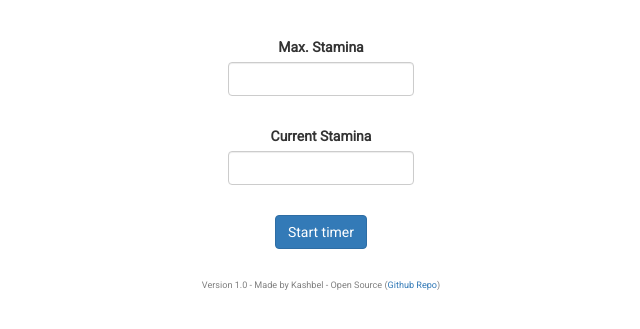
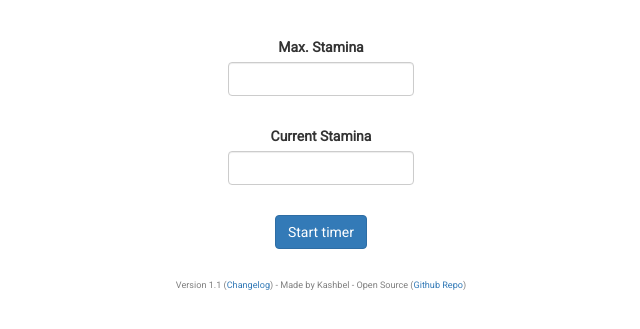
Before and after one commit to optcutils/optcutils, a website: page stamina/index.html in a window 1280 px wide. Shown: the part 63-392 px from the top of the page, without its empty margins (319-959 px from the left). Drawn offline with nearby package versions, Linux system fonts and the light colour scheme.

Commit message:
Fixed version in the stamina page and added changelog link

```diff
--- a/stamina/index.html
+++ b/stamina/index.html
@@ -42,7 +42,7 @@
 </table>
 
 <div class="footer">
-  Version 1.0 - Made by Kashbel - Open Source (<a
+  Version 1.1 (<a href="https://github.com/optcutils/optcutils.github.io/blob/master/changelog/STAMINA.md">Changelog</a>) - Made by Kashbel - Open Source (<a
   href="https://github.com/optcutils/optcutils.github.io">Github Repo</a>)
 </div>
 
```
